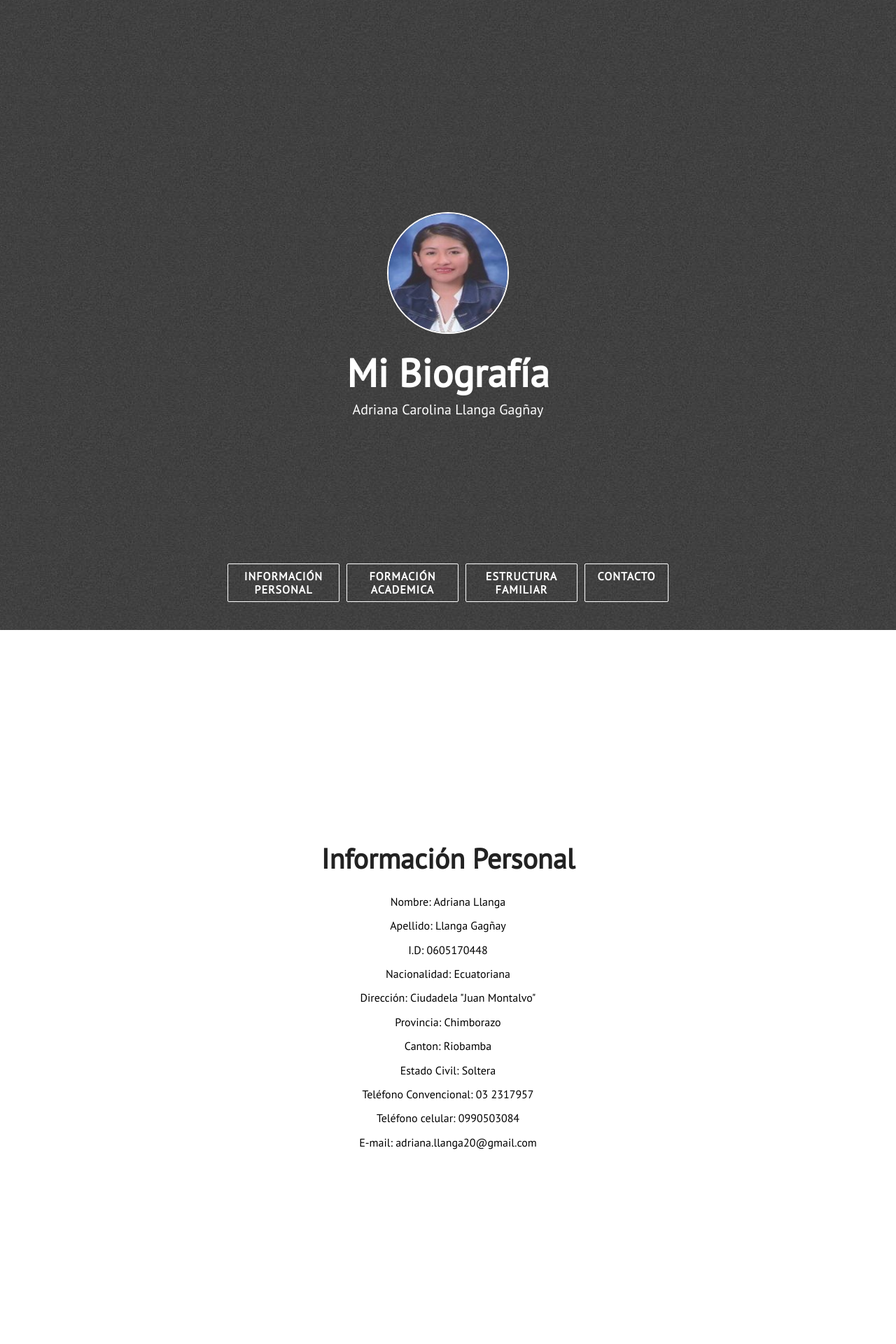
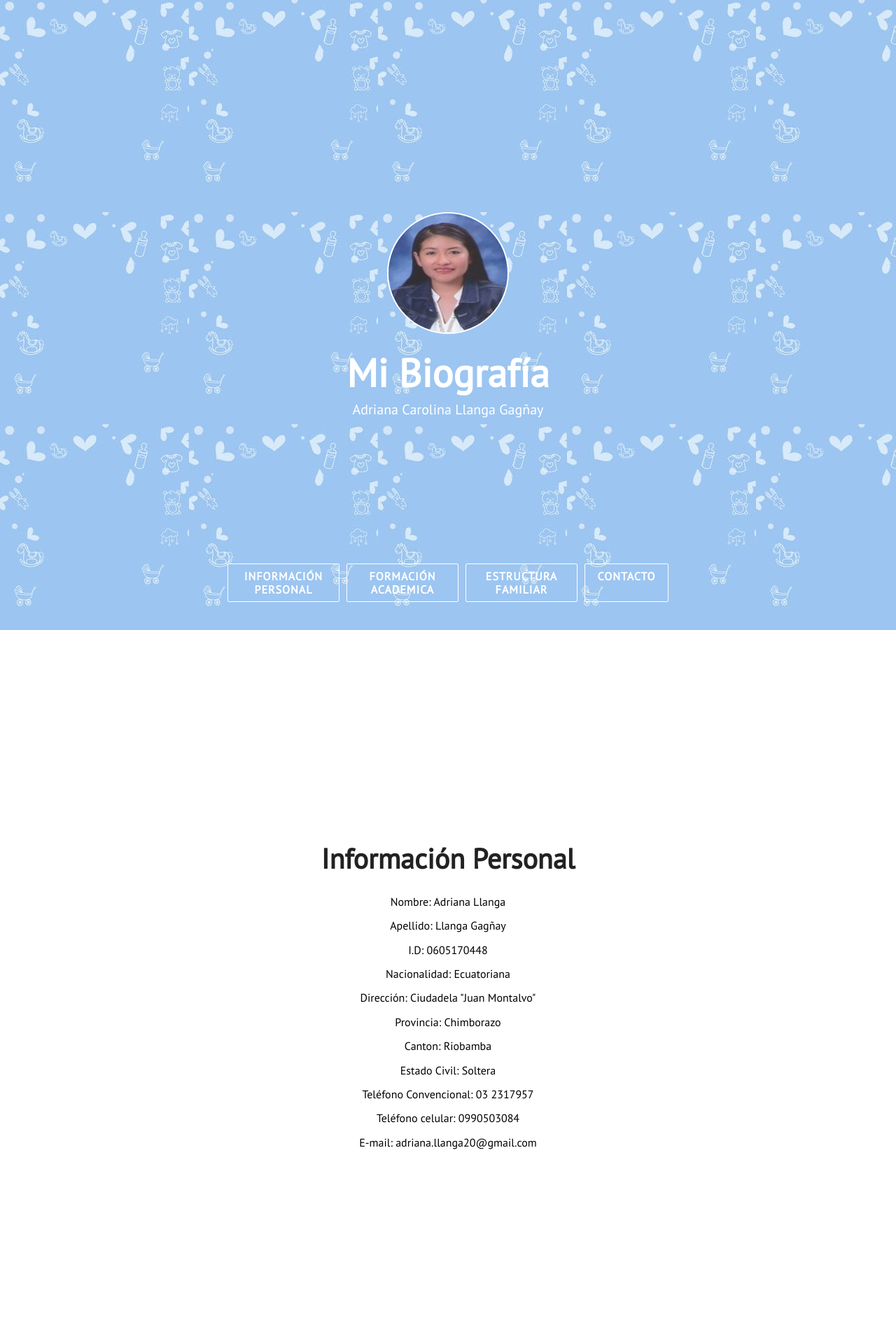
Before and after one commit to adrillg/adrillg.github.io, a Jekyll site: the page built from index.html, in a window 1280 px wide. Shown: the top 1920 px of the page at 70% size. Built offline with Jekyll 4.4.1, drawn with Linux system fonts in a browser that asks for light colours; nearby versions of some CDN libraries.

Commit message:
Update main.css

```diff
--- a/assets/css/main.css
+++ b/assets/css/main.css
@@ -423,7 +423,7 @@ img {
 }
 
 #nav {
-  background: url(../images/background.png);
+  background: url(../images/7.jpg);
   background-repeat: repeat;
 }
 
```
